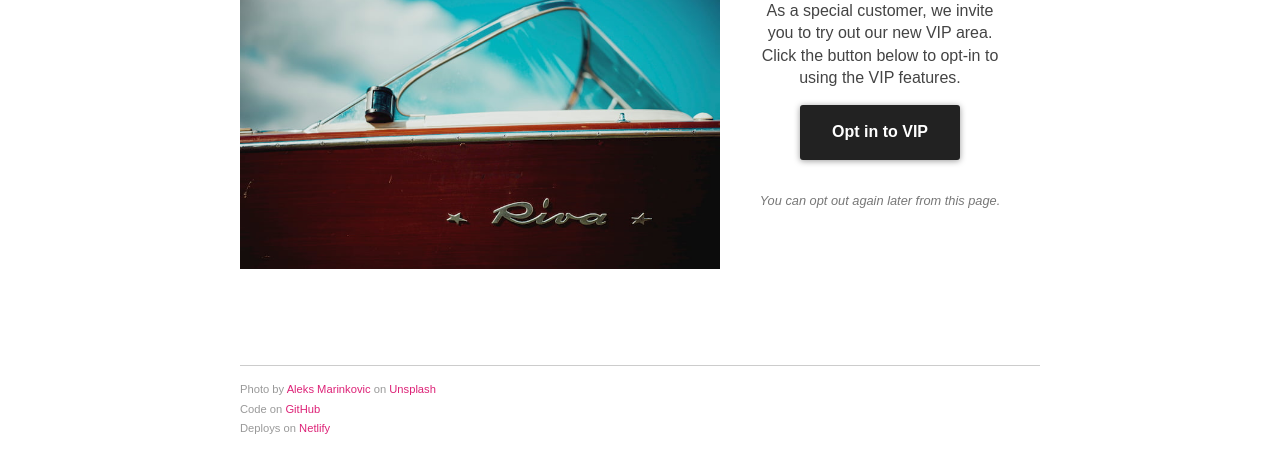
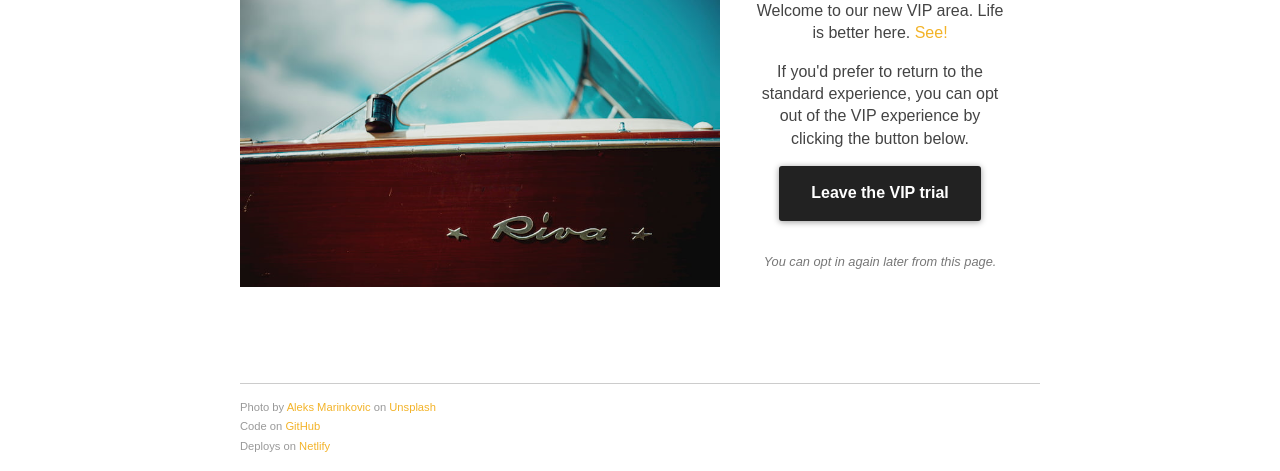
Before and after one commit to srpsco/the-vapourium, a website: page src/vip.html in a window 1280 px wide. Shown: the part 356-827 px from the top of the page. Drawn offline with Linux system fonts and the light colour scheme.

Commit message:
Create an opt out path

```diff
--- a/src/style.css
+++ b/src/style.css
@@ -1,5 +1,5 @@
 :root {
-  --accent-color: #dd2277;
+  --accent-color: #f3b328;
 }
 
 html,
--- a/src/vip.html
+++ b/src/vip.html
@@ -18,11 +18,14 @@
       <div class="product-info">
         <h1>The VIP area</h1>
         <p>
-          As a special customer, we invite you to try out our new VIP area. Click the button below to opt-in to using the VIP features.
+          Welcome to our new VIP area. Life is better here. <a href="/">See!</a>
         </p>
-        <a href="#" class="btn cta-buy" id="btn-opt-in">Opt in to VIP</a>
+        <p>
+          If you'd prefer to return to the standard experience, you can opt out of the VIP experience by clicking the button below.
+        </p>
+        <a href="#" class="btn cta-buy" id="btn-opt-out">Leave the VIP trial</a>
         <p class="terms">
-          You can opt out again later from this page.
+          You can opt in again later from this page.
         </p>
       </div>
     </div>
```
Also changed, not shown: src/index.html (+1 -1 lines).
